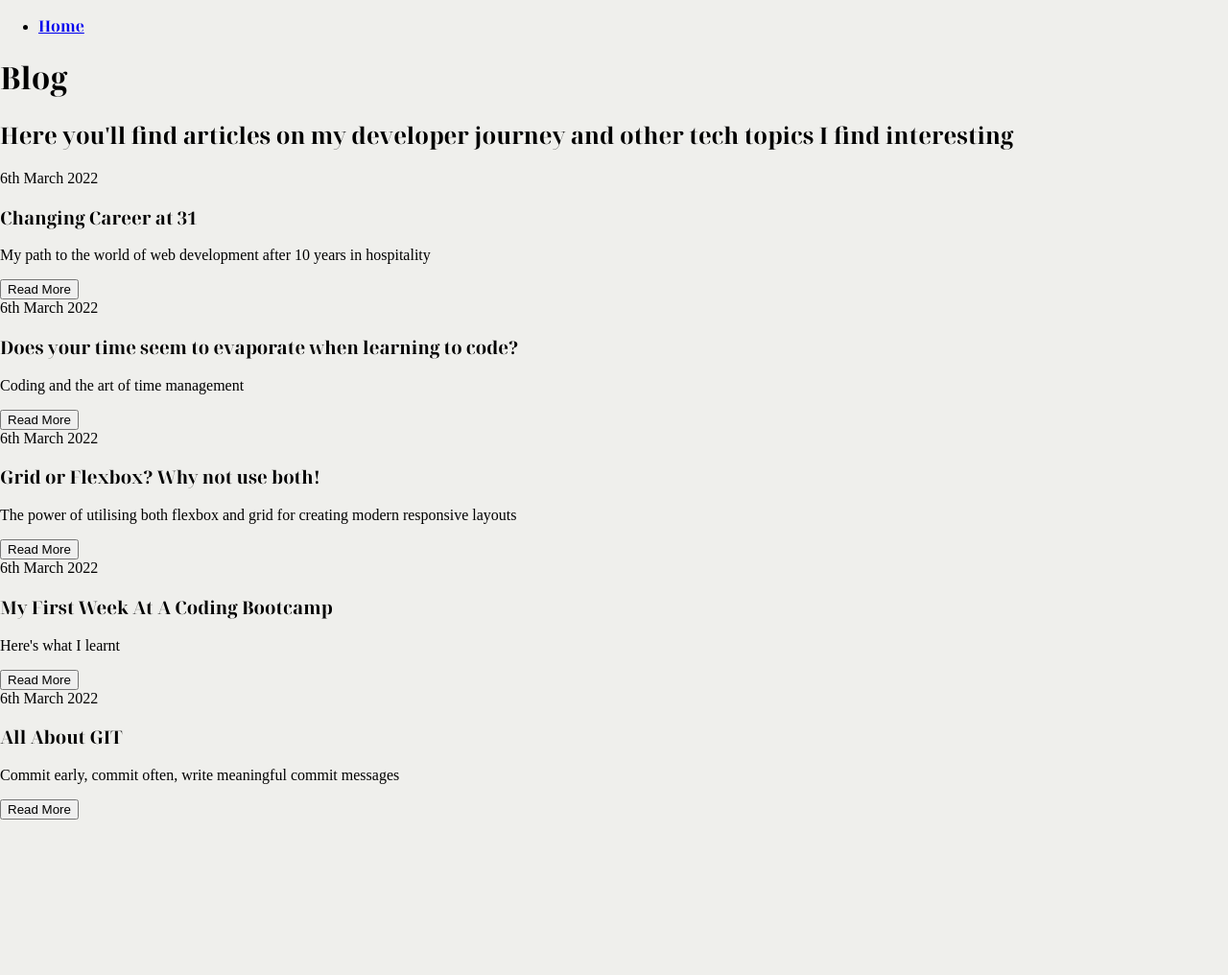
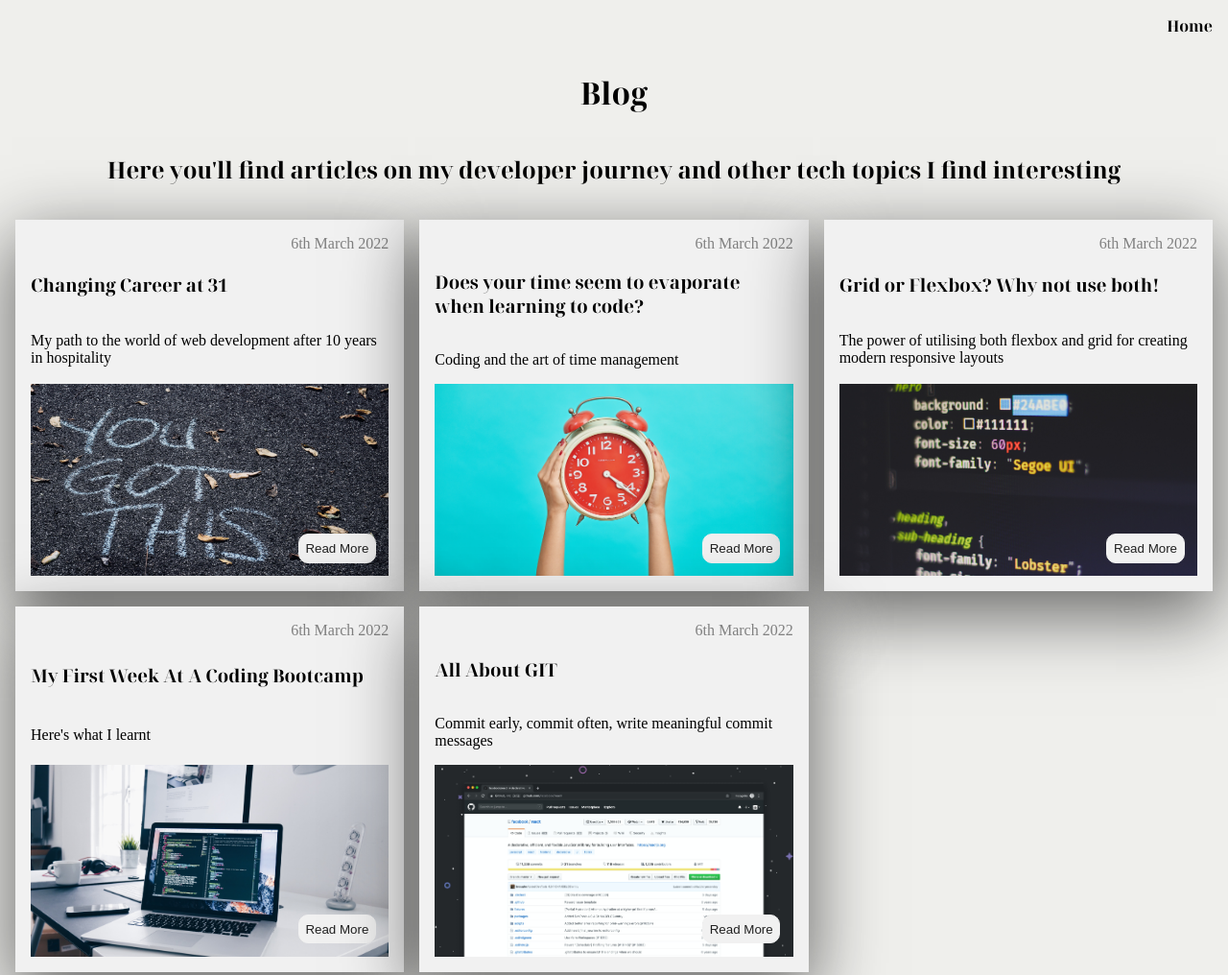
Before and after one commit to felixmckenzie/FelixMckenzie_T1A2, a plain HTML site: page blog.html in a window 1280 px wide. Shown: the top 1016 px of the page at 96% size. Before the commit the page ends 854 px from the top, so only its background shows below. Drawn offline with Linux system fonts and the light colour scheme; a web font is replaced by a local one.

Commit message:
added styles stylesheet.css

```diff
--- a/stylesheet.css
+++ b/stylesheet.css
@@ -21,6 +21,23 @@ h1, h2, h3, h4, a {
     font-family: 'Noto Serif Display', sans-serif;
 }
 
+a{
+    text-decoration: none;
+    color: black;
+}
+
+
+header ul {
+    display: flex;
+    justify-content: flex-end;
+
+    gap: 1em;
+    margin: 1em;
+    font-size: 1em;
+    list-style-type: none;
+    text-decoration: none;
+}
+
 
  img {
      max-width: 100%;
@@ -28,7 +45,6 @@ h1, h2, h3, h4, a {
      box-shadow: rgba(0, 0, 0, 0.56) 0px 22px 70px 4px;
 
  }
-
 
 /* Home Page Styles */
 
@@ -46,20 +62,6 @@ h1, h2, h3, h4, a {
 
 .header-home{
     grid-area: header;
-    display: flex;
-    justify-content: flex-end;
-    gap: 1em;
-}
-
-.header-home > ul {
-    display: flex;
-    justify-content: flex-end;
-
-    gap: 1em;
-    margin: 1em;
-    font-size: 2em;
-    list-style-type: none;
-    text-decoration: none;
 }
 
 .nav-home-left{
@@ -116,8 +118,6 @@ h1, h2, h3, h4, a {
        "nav content image"
        "nav content image"
         ;
-
-
     }
 
     .header-home{
@@ -143,3 +143,97 @@ h1, h2, h3, h4, a {
 
     }
 }
+
+/* Blog Page Styles */
+
+.title-blog {
+    display: flex;
+    flex-direction: column;
+    justify-content: center;
+    align-items: center;
+
+    margin: 1em;
+}
+
+.blog-grid {
+    display: grid;
+    height: auto;
+    grid-gap: 1em;
+    grid-template-columns: repeat(1, 1fr);
+
+    margin: 1em;
+  }
+
+  .blog-post {
+    display: flex;
+    flex-direction: column;
+    width: clamp(30, 60%, 40);
+    padding: 1em;
+    margin: 0;
+    justify-content: space-between;
+    background-color: #f1f1f1 /*rgb(239, 239, 236)*/;
+    box-shadow: rgba(0, 0, 0, 0.56) 0px 22px 70px 4px;
+  }
+
+   .blog-date{
+      display: flex;
+      justify-content: flex-end;
+      color: gray;
+  }
+
+  .bg-img{
+      width: 100%;
+      height: 200px;
+      background-repeat: no-repeat;
+      background-position: center;
+      background-size: 100%;
+
+      display: flex;
+      justify-content: flex-end;
+      align-items: flex-end;
+
+
+  }
+
+  .bg-img-1{
+      background-image: url(./blog-photos/you-got-this.jpg);
+  }
+
+  .bg-img-2{
+      background-image: url(./blog-photos/clock-blog.jpg)
+  }
+
+  .bg-img-3{
+      background-image: url(./blog-photos/css.jpg);
+  }
+
+  .bg-img-4{
+      background-image: url(./blog-photos/computer.jpg);
+  }
+
+  .bg-img-5{
+      background-image: url(./blog-photos/github.jpg);
+  }
+
+  .btn-blog{
+      color: #212121;
+      background: #f1f1f1;
+      border: 1px solid #f1f1f1;
+      padding: 0.5em;
+      margin: 1em;
+      border-radius: 10px;
+  }
+
+
+
+  @media(min-width: 750px){
+      .blog-grid{
+          grid-template-columns: repeat(2, 1fr);
+      }
+  }
+
+  @media (min-width:1100px){
+      .blog-grid{
+      grid-template-columns: repeat(3, 1fr);
+      }
+  }
```
Also changed, not shown: index.html (+3 -3 lines).
